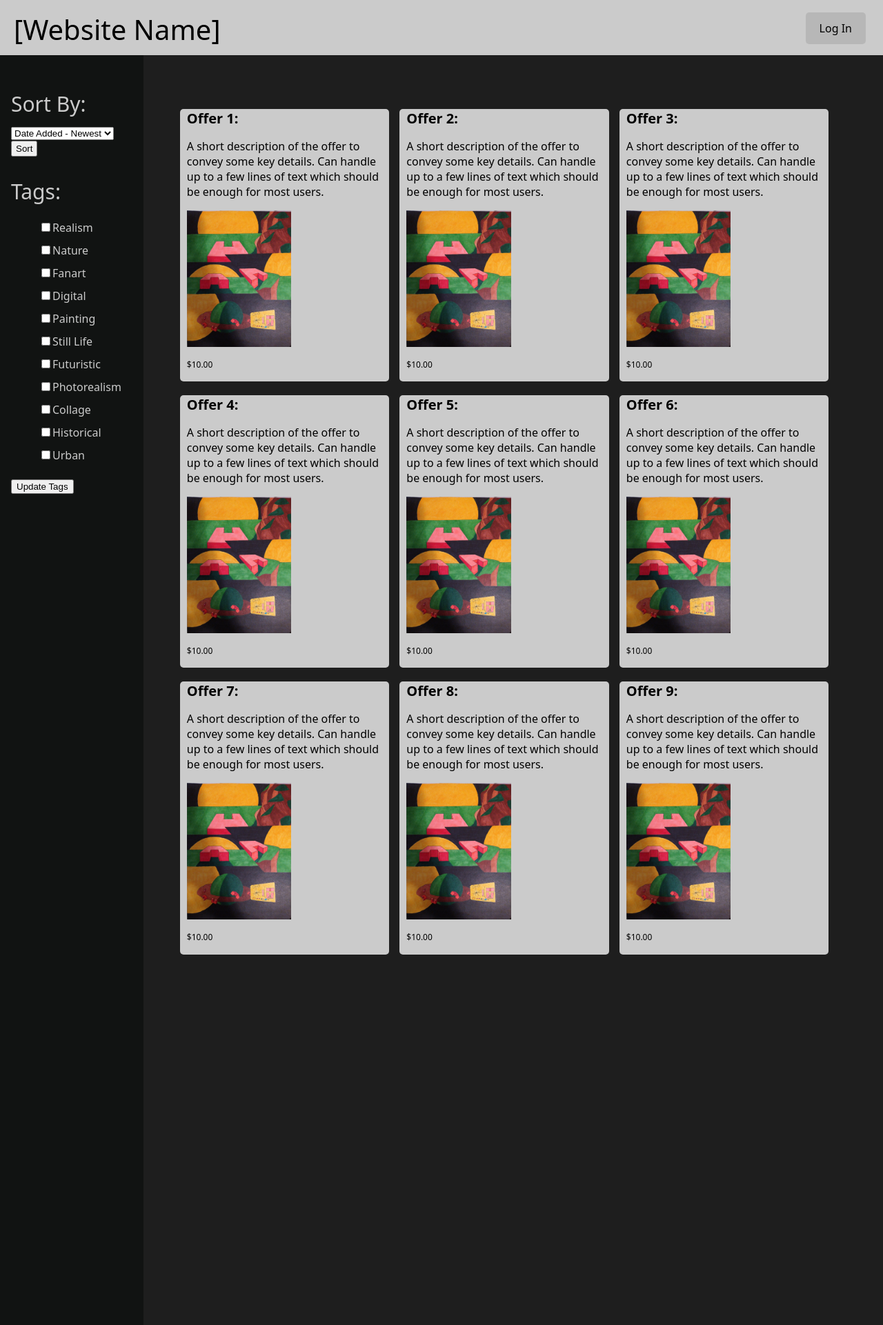
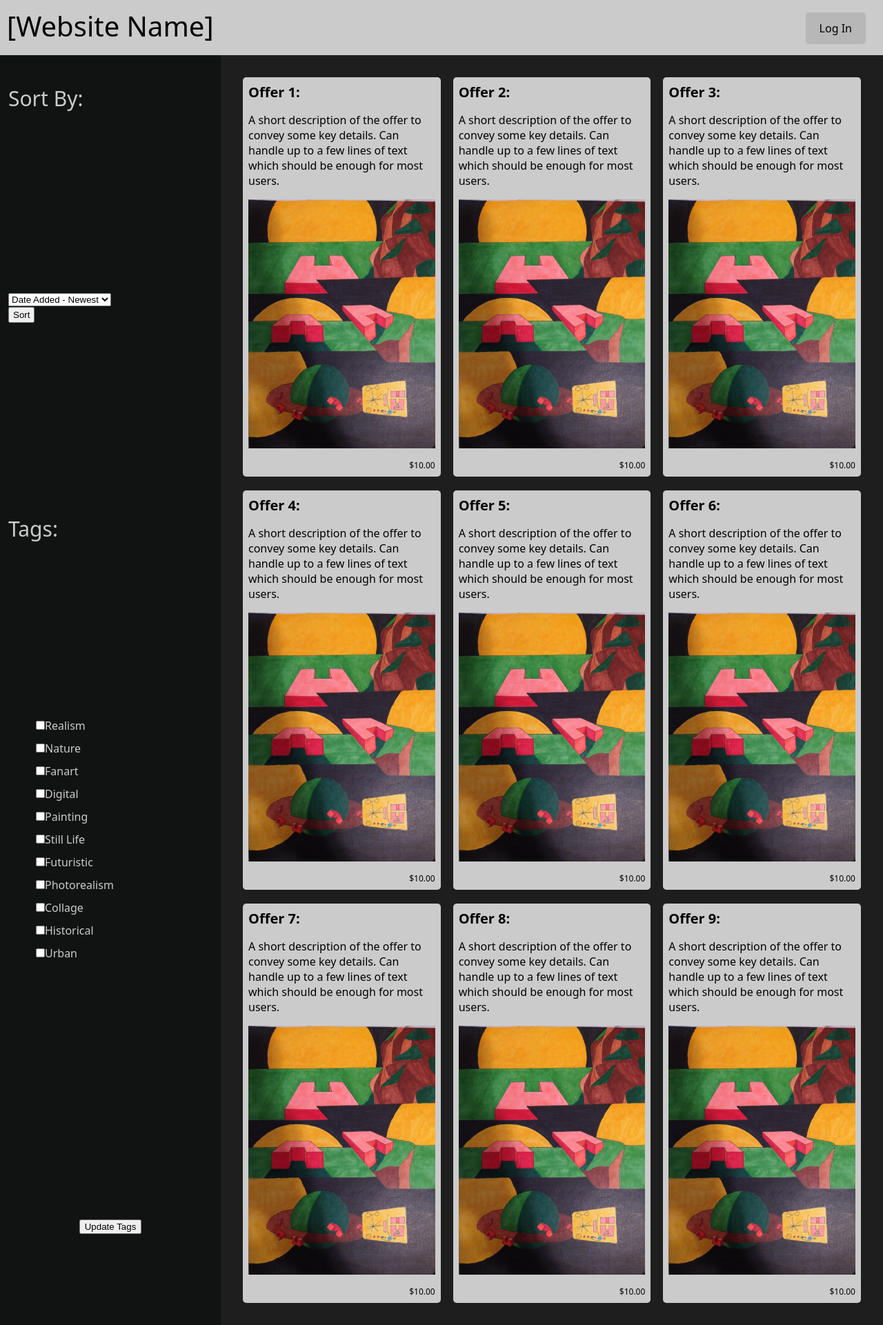
Before and after one commit to maxcutlyp/cits3403, a Flask app: page / in a window 1280 px wide. Shown: the whole page at 69% size. Run offline with Flask 3, Linux system fonts and the light colour scheme.

Commit message:
change layout to grid, resized padding, fixed sidebar not showing problem and made offers clickable

```diff
--- a/app/static/homepage.css
+++ b/app/static/homepage.css
@@ -1,21 +1,25 @@
+* {
+    margin: 0;
+    box-sizing: border-box;
+}
+
+.page_grid {
+    display: grid;
+    grid-template-columns: 1fr 3fr;
+    height: 100vh;
+}
+
 .heading {
     height: 80px;
-    width: 100%;
-    position: fixed;
-    z-index: 2;
-    top: 0;
-    left: 0;
     background-color: #cbcbcb;
-    overflow-x: hidden;
     text-align: left;
-    vertical-align: top;
+    grid-column: span 2;
 }
 
 .heading title {
     display: inline-block;
     font-size: 40px;
-    padding-top: 15px;
-    padding-left: 20px;
+    padding: 10px;
 }
 
 .heading a {
@@ -34,17 +38,12 @@
 }
 
 .sidebar {
-    height: 100%;
-    width: 15%;
-    position: fixed;
-    z-index: 1;
-    top: 0;
-    left: 0;
+    padding: 0.75rem;
+    display: grid;
     background-color: #111312;
-    overflow-x: hidden;
-    padding-top: 100px;
-    padding-left: 16px;
     color: #cbcbcb;
+    overflow-y: auto;
+    gap: 0.5rem;
 }
 
 .sidebar label {
@@ -69,42 +68,54 @@
     padding: 2px 5px 2px 5px;
 }
 
-.grid {
-    padding: 150px 0px 0px 20%;
+.sidebar button {
+    align-self: center;
+    justify-self: center;
+}
+
+.offer_grid {
+    padding-inline: 2rem;
+    padding-block: 2rem;
     display: grid;
-    width: 60%;
-    grid-template-columns: 40% 40% 40%;
+    grid-template-columns: 1fr 1fr 1fr;
     column-gap: 2%;
     row-gap: 20px;
+    overflow-y: auto;
 }
 
 .offer {
-    box-sizing: border-box;
+    display: grid;
     background-color: #cbcbcb;
     border-radius: 5px;
+    text-decoration: none;
+}
+
+.offer:hover {
+    background-color: #8e8e8e;
 }
 
 .offer b {
-    padding: 0px 0px 0px 10px;
+    padding: 0.5rem;
     font-size: 20px;
+    color: #000000;
 }
 
 .offer p.description {
-    padding: 0px 10px 0px 10px;
+    padding: 0.5rem;
     color: #000000;
 }
 
 .offer img {
-    width: 50%;
-    height: 50%;
-    padding-left: 10px;
+    max-width: 100%;
+    padding: 0.5rem;
 }
 
 .offer p.price {
-    padding: 0px 0px 0px 10px;
-    vertical-align: top;
-    text-align: left;
+    padding: 0.5rem;
+    text-align: right;
     font-size: 12px;
+    font-weight: 500;
+    color: #000000;
 }
 
 .background{
--- a/app/templates/index.html
+++ b/app/templates/index.html
@@ -6,6 +6,7 @@
         <link rel="stylesheet" href="/static/homepage.css">
     </head>
     <body class="background">
+        <div class="page_grid">
             <div class="heading">
                 <title>[Website Name]</title>
                 {% if current_user.is_authenticated %}
@@ -16,8 +17,7 @@
             </div>
 
             <div class="sidebar">
-            <!-- TODO: Add action for when sort is clicked-->
-            <label for="cars">Sort By:</label>
+                <label>Sort By:</label>
                 <form>
                     <select name="sort" id="sort">
                         <option value="new">Date Added - Newest</option>
@@ -25,7 +25,6 @@
                         <option value="cheap">Price - Low To High</option>
                         <option value="expensive">Price - High To Low</option>
                     </select>
-                <!-- TODO: Add functionality for button-->
                     <div>
                         <input type="submit" value="Sort">
                     </div>
@@ -47,62 +46,62 @@
                 </ul>
                 <button class="tags">Update Tags</button>
             </div>
-        <!-- TODO: Have the offers be grabbed from a database.-->
-        <div class="grid">
-            <!-- TODO: Offers don't expand vertically enough if window is too thin-->
-            <div class="offer">
+
+            <div class="offer_grid">
+                <a class="offer" href="/">
                     <b>Offer 1:</b>
                     <p class="description">A short description of the offer to convey some key details. Can handle up to a few lines of text which should be enough for most users.</p>
                     <img src="/static/imgs/society.jpg">
                     <p class="price">$10.00</p>
-            </div>
-            <div class="offer">
+                </a>
+                <a class="offer" href="/">
                     <b>Offer 2:</b>
                     <p class="description">A short description of the offer to convey some key details. Can handle up to a few lines of text which should be enough for most users.</p>
                     <img src="/static/imgs/society.jpg">
                     <p class="price">$10.00</p>
-            </div>
-            <div class="offer">
+                </a>
+                <a class="offer" href="/">
                     <b>Offer 3:</b>
                     <p class="description">A short description of the offer to convey some key details. Can handle up to a few lines of text which should be enough for most users.</p>
                     <img src="/static/imgs/society.jpg">
                     <p class="price">$10.00</p>
-            </div>
-            <div class="offer">
+                </a>
+                <a class="offer" href="/">
                     <b>Offer 4:</b>
                     <p class="description">A short description of the offer to convey some key details. Can handle up to a few lines of text which should be enough for most users.</p>
                     <img src="/static/imgs/society.jpg">
                     <p class="price">$10.00</p>
-            </div>
-            <div class="offer">
+                </a>
+                <a class="offer" href="/">
                     <b>Offer 5:</b>
                     <p class="description">A short description of the offer to convey some key details. Can handle up to a few lines of text which should be enough for most users.</p>
                     <img src="/static/imgs/society.jpg">
                     <p class="price">$10.00</p>
-            </div>
-            <div class="offer">
+                </a>
+                <a class="offer" href="/">
                     <b>Offer 6:</b>
                     <p class="description">A short description of the offer to convey some key details. Can handle up to a few lines of text which should be enough for most users.</p>
                     <img src="/static/imgs/society.jpg">
                     <p class="price">$10.00</p>
-            </div>
-            <div class="offer">
+                </a>
+                <a class="offer" href="/">
                     <b>Offer 7:</b>
                     <p class="description">A short description of the offer to convey some key details. Can handle up to a few lines of text which should be enough for most users.</p>
                     <img src="/static/imgs/society.jpg">
                     <p class="price">$10.00</p>
-            </div>
-            <div class="offer">
+                </a>
+                <a class="offer" href="/">
                     <b>Offer 8:</b>
                     <p class="description">A short description of the offer to convey some key details. Can handle up to a few lines of text which should be enough for most users.</p>
                     <img src="/static/imgs/society.jpg">
                     <p class="price">$10.00</p>
-            </div>
-            <div class="offer">
+                </a>
+                <a class="offer" href="/">
                     <b>Offer 9:</b>
                     <p class="description">A short description of the offer to convey some key details. Can handle up to a few lines of text which should be enough for most users.</p>
                     <img src="/static/imgs/society.jpg">
                     <p class="price">$10.00</p>
+                </a>
             </div>
         </div>
     </body>
```
Lines whose indentation alone changed are shown as unchanged.
